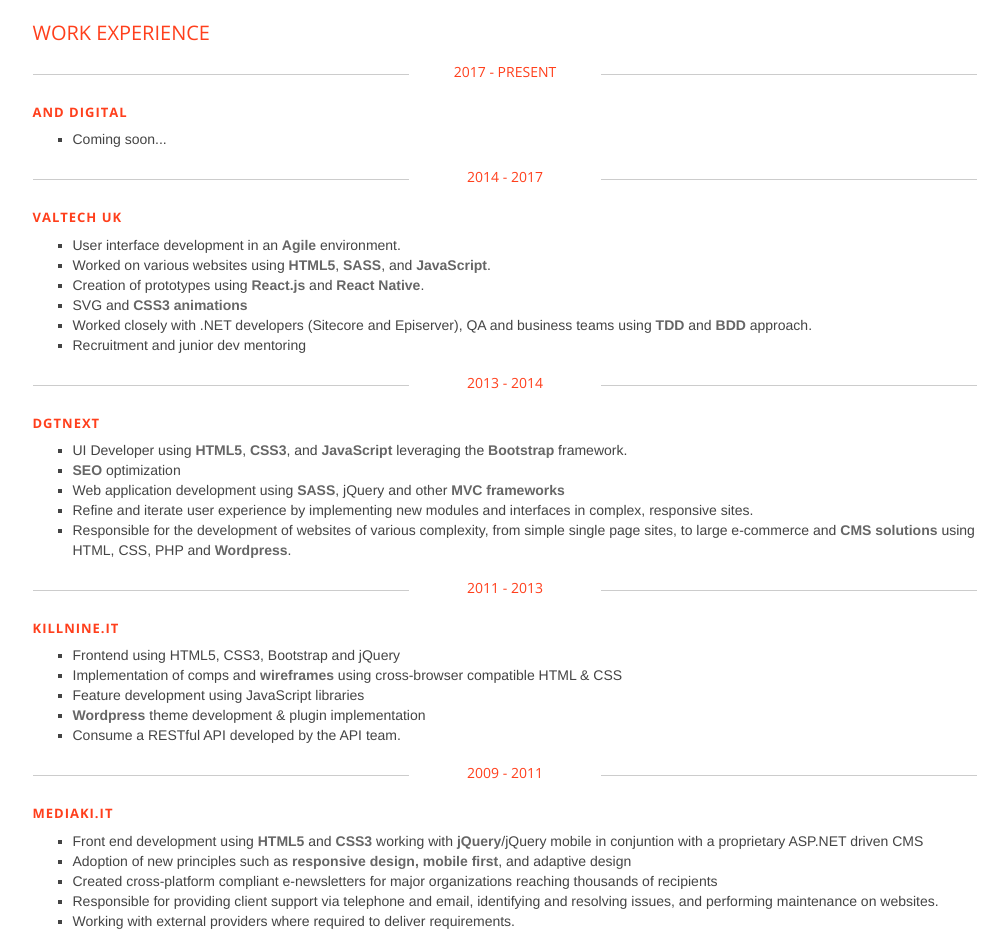
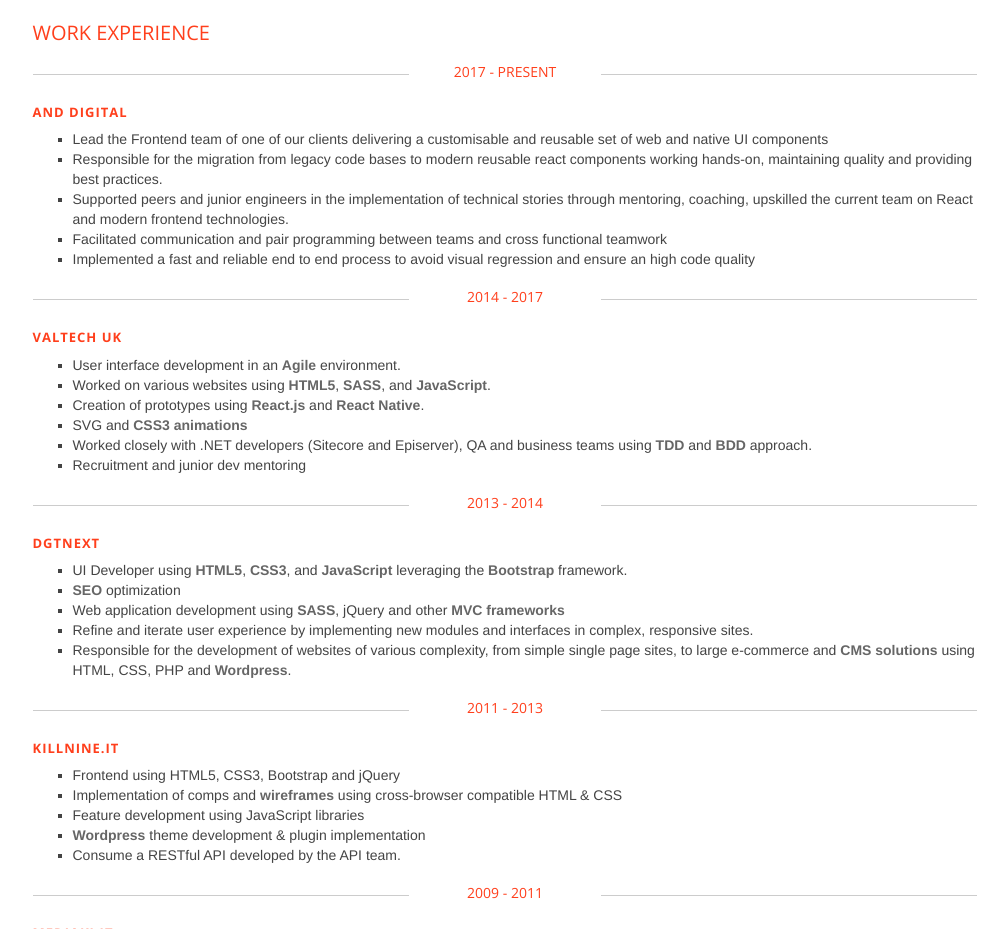
Before and after one commit to Usse/usse.github.io, a website: page index.html in a window 1280 px wide. Shown: the part 1520-2449 px from the top of the page, without its empty margins (135-1140 px from the left). Drawn offline with nearby package versions, Linux system fonts and the light colour scheme.

Commit message:
feat(homepage): Adding AND Digital description

```diff
--- a/index.html
+++ b/index.html
@@ -135,7 +135,11 @@
                             <div class="col-sm-12">
                                 <h4>AND Digital</h4>
                                 <ul>
-                                    <li>Coming soon...</li>
+                                    <li>Lead the Frontend team of one of our clients delivering a customisable and reusable set of web and native UI components</li>
+                                    <li>Responsible for the migration from legacy code bases to modern reusable react components working hands-on, maintaining quality and providing best practices.</li>
+                                    <li>Supported peers and junior engineers in the implementation of technical stories through mentoring, coaching, upskilled the current team on React and modern frontend technologies.</li>
+                                    <li>Facilitated communication and pair programming between teams and cross functional teamwork</li>
+                                    <li>Implemented a fast and reliable end to end process to avoid visual regression and ensure an high code quality</li>
                                 </ul>
                             </div>
 
```
